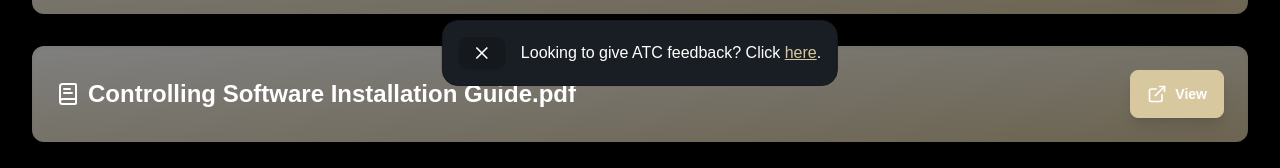
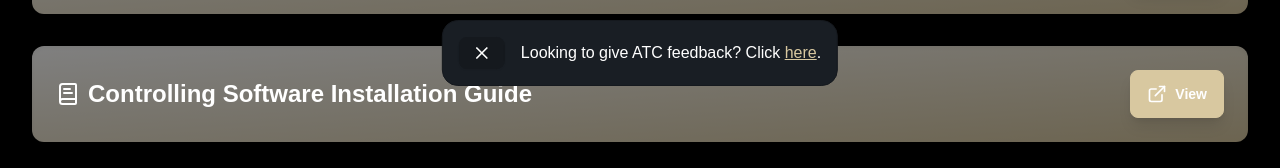
Before and after one commit to iamwookie/khaleej-web, a SvelteKit app: page /policies in a window 1280 px wide. Shown: the part 698-866 px from the top of the page. Built offline with nearby package versions, Linux system fonts and the light colour scheme.

Commit message:
fix: policies naming

```diff
--- a/src/routes/(pages)/policies/+page.svelte
+++ b/src/routes/(pages)/policies/+page.svelte
@@ -80,7 +80,7 @@
 
 				<!-- Content -->
 				<div class="relative flex flex-col md:flex-row gap-4 justify-between w-full">
-					<h2 class="card-title text-2xl font-bold"><BookText size={24} /> Controlling Software Installation Guide.pdf</h2>
+					<h2 class="card-title text-2xl font-bold"><BookText size={24} /> Controlling Software Installation Guide</h2>
 
 					<!-- prettier-ignore -->
 					<a
```
